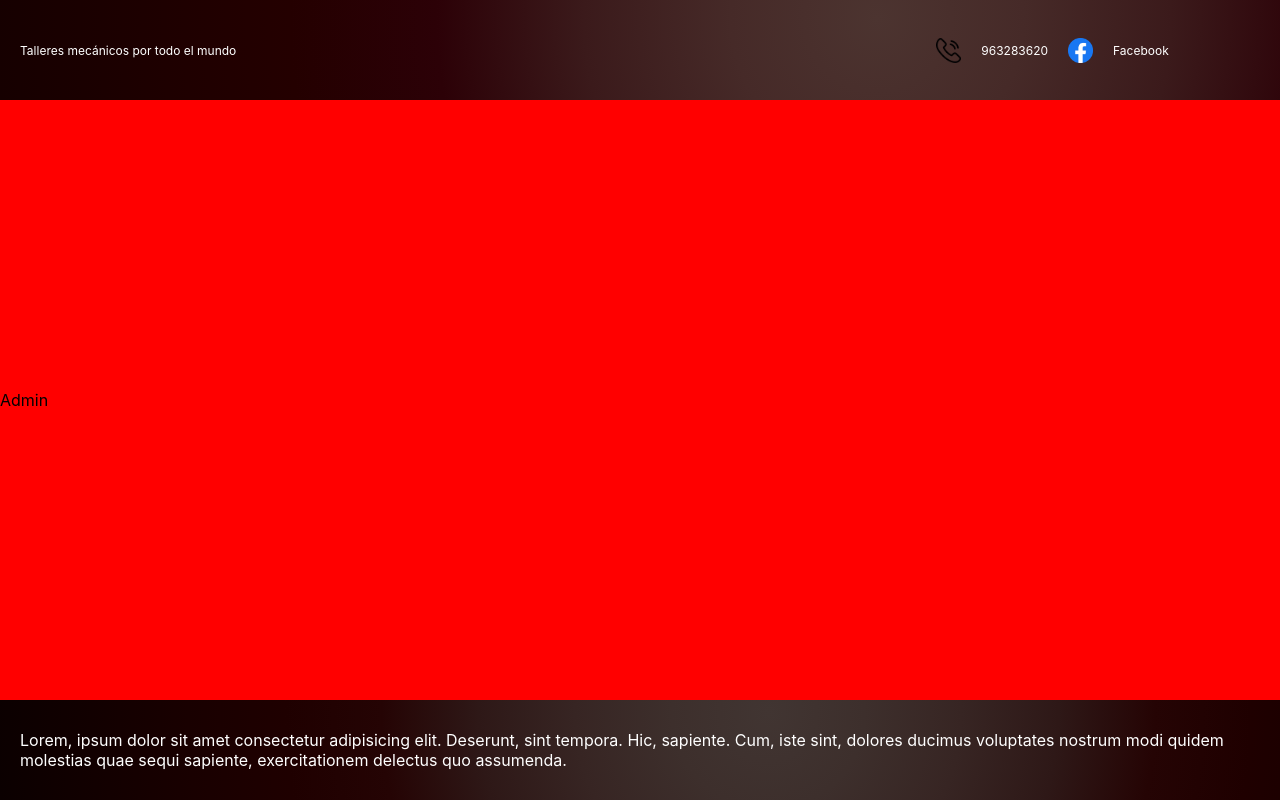
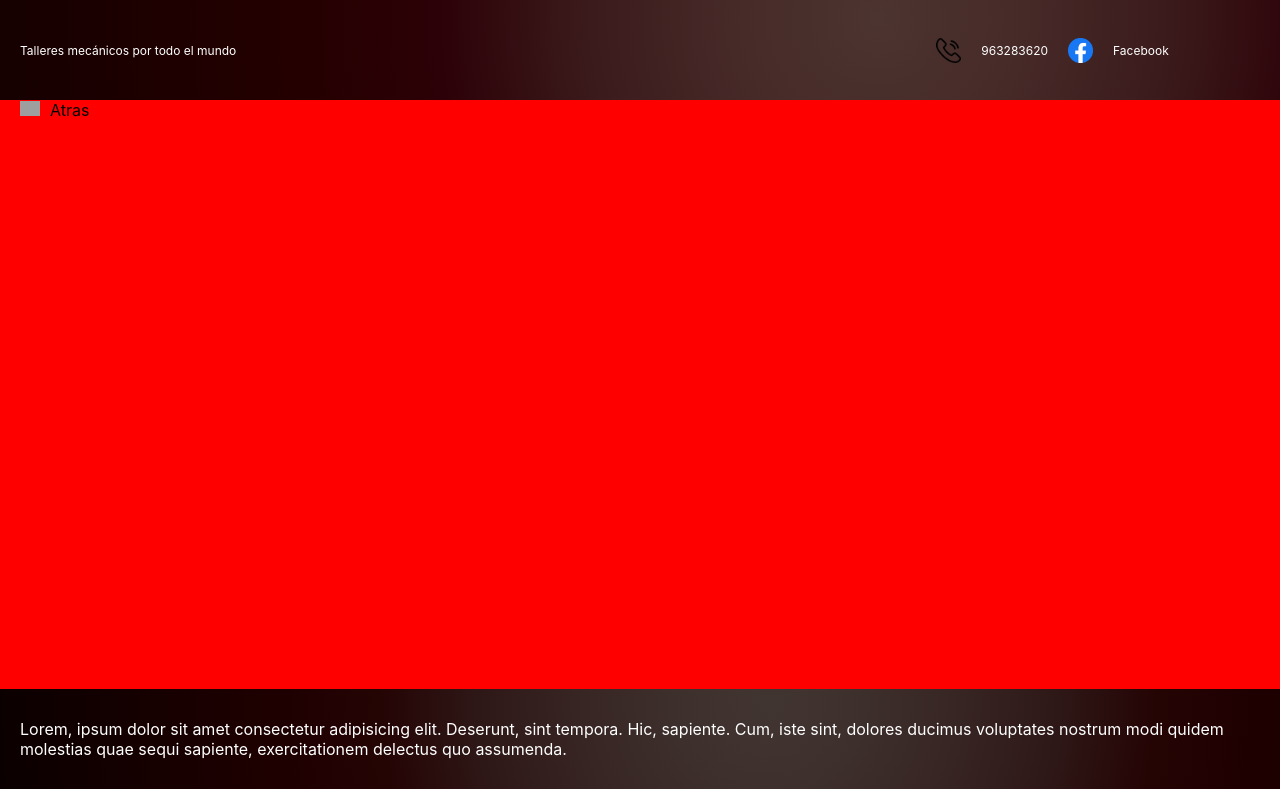
Before and after one commit to sergiioss/taller_coches_react, a React (Create React App) app: page /admin in a window 1280 px wide. Built offline with nearby package versions, Linux system fonts and the light colour scheme; grey boxes are pictures that could not be loaded.

Commit message:
Back arrow

```diff
--- a/src/Containers/Admin/Admin.css
+++ b/src/Containers/Admin/Admin.css
@@ -1,7 +1,17 @@
 .admin{
     display: flex;
     justify-content: left;
-    align-items: center;
+    align-items: flex-start;
     background-color: red;
-    height: 75vh;
+    height: 73.6vh;
 }
+.back{
+    all:unset;
+    color:black;
+    cursor:pointer;
+    margin-left: 20px;
+}
+.arrow{
+    height: 15px;
+    padding-right: 10px;
+}
--- a/src/Containers/Admin/Admin.jsx
+++ b/src/Containers/Admin/Admin.jsx
@@ -1,12 +1,14 @@
 import React from 'react'
 import './Admin.css'
+import { NavLink } from 'react-router-dom'
 
 
 const Admin = () => {
 
     return (
         <div className="admin">
-            Admin
+            <div><NavLink className="back" to="/"><img className="arrow" src="https://cdn-icons-png.flaticon.com/512/1174/1174407.png"></img>Atras</NavLink>
+            </div>
         </div>
     )
 
--- a/src/Containers/Repairs/Repairs.css
+++ b/src/Containers/Repairs/Repairs.css
@@ -1,7 +1,18 @@
 .repairs{
     display: flex;
     justify-content: left;
-    align-items: center;
-    background-color: red;
-    height: 100vh;
+    align-items: flex-start;
+    flex-direction: column;
+    background-color: white;
+    height: 73.6vh;
 }
+.back{
+    all:unset;
+    color:black;
+    cursor:pointer;
+    margin-left: 20px;
+}
+.arrow{
+    height: 15px;
+    padding-right: 10px;
+}
--- a/src/Containers/Repairs/Repairs.jsx
+++ b/src/Containers/Repairs/Repairs.jsx
@@ -1,12 +1,14 @@
 import React from 'react'
 import './Repairs.css'
+import { NavLink } from 'react-router-dom'
 
 
 const Repairs = () => {
 
     return (
         <div className="repairs">
-            Repairs
+            <div><NavLink className="back" to="/"><img className="arrow" src="https://cdn-icons-png.flaticon.com/512/1174/1174407.png"></img>Atras</NavLink>
+            </div>
         </div>
     )
 
```
